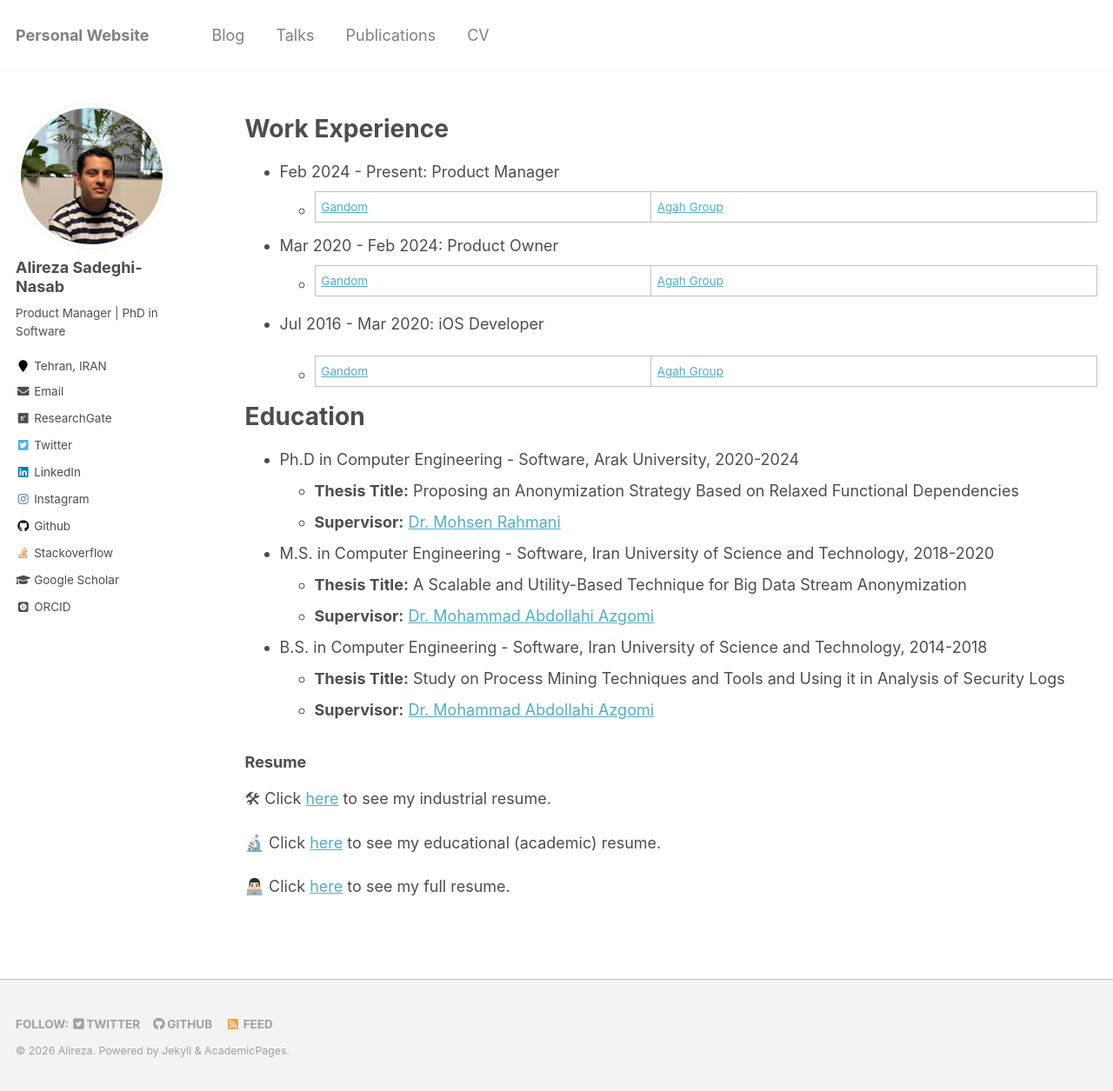
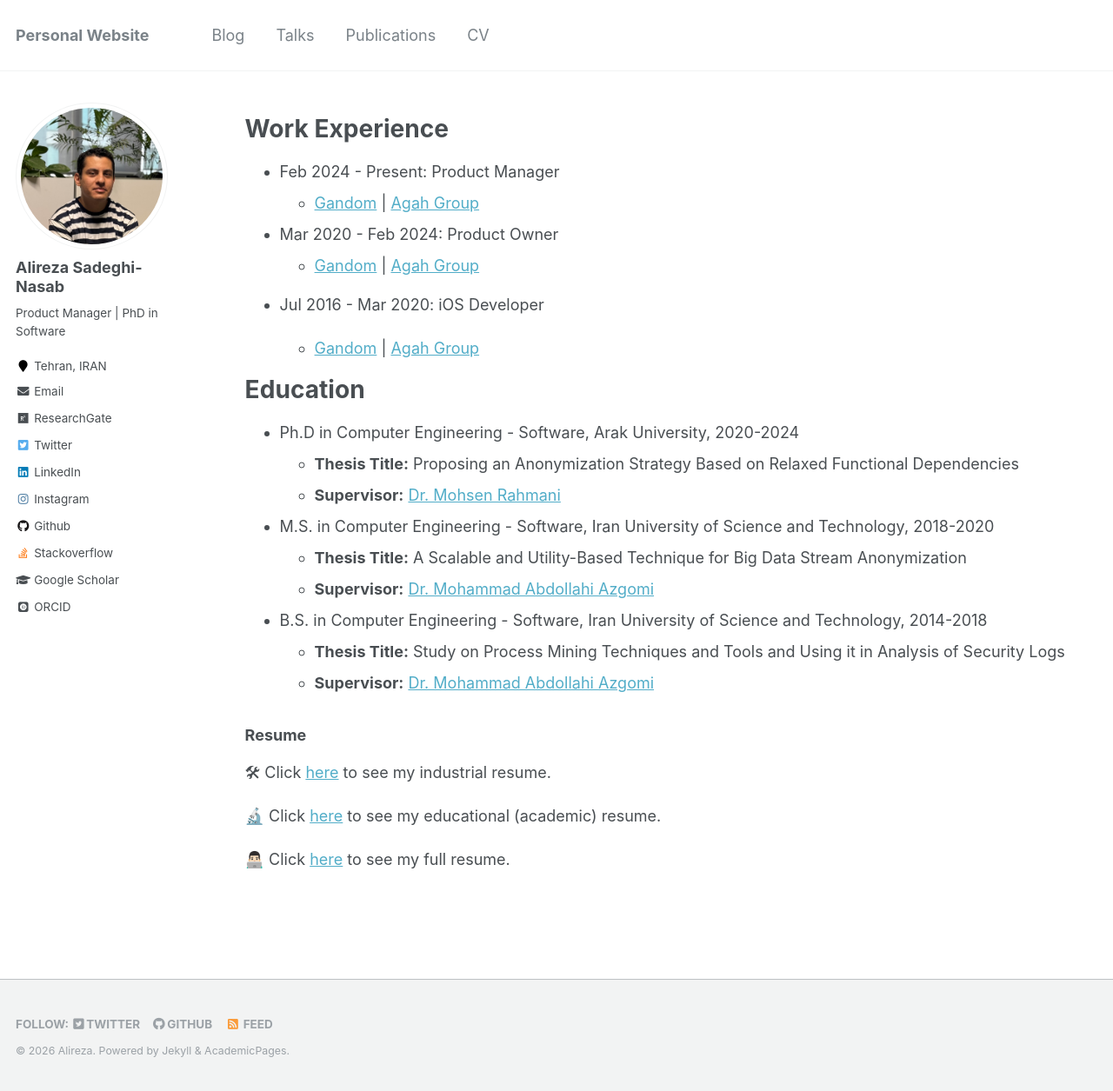
Before and after one commit to AlirezaSN/AlirezaSN.github.io, a Jekyll site: the page built from _pages/cv.md, in a window 1280 px wide and 1255 px high. Shown: the whole window at 87% size. Built offline with Jekyll 4.4.1, drawn with Linux system fonts in a browser that asks for light colours; some web fonts are replaced.

Commit message:
fix a url and a format

```diff
--- a/_pages/cv.md
+++ b/_pages/cv.md
@@ -12,13 +12,13 @@ redirect_from:
 Work Experience
 ======
 * Feb 2024 - Present: Product Manager
-  * [Gandom](http://gandom.co) | [Agah Group](https://agah.com)
+  * [Gandom](http://gandom.co) \| [Agah Group](https://agah.com)
 
 * Mar 2020 - Feb 2024: Product Owner
-  * [Gandom](http://gandom.co) | [Agah Group](https://agah.com)
+  * [Gandom](http://gandom.co) \| [Agah Group](https://agah.com)
 * Jul 2016 - Mar 2020: iOS Developer
 
-  * [Gandom](http://gandom.co) | [Agah Group](https://agah.com)
+  * [Gandom](http://gandom.co) \| [Agah Group](https://agah.com)
 
 Education
 ======
```
Also changed, not shown: _pages/about.md (+1 -1 lines).
